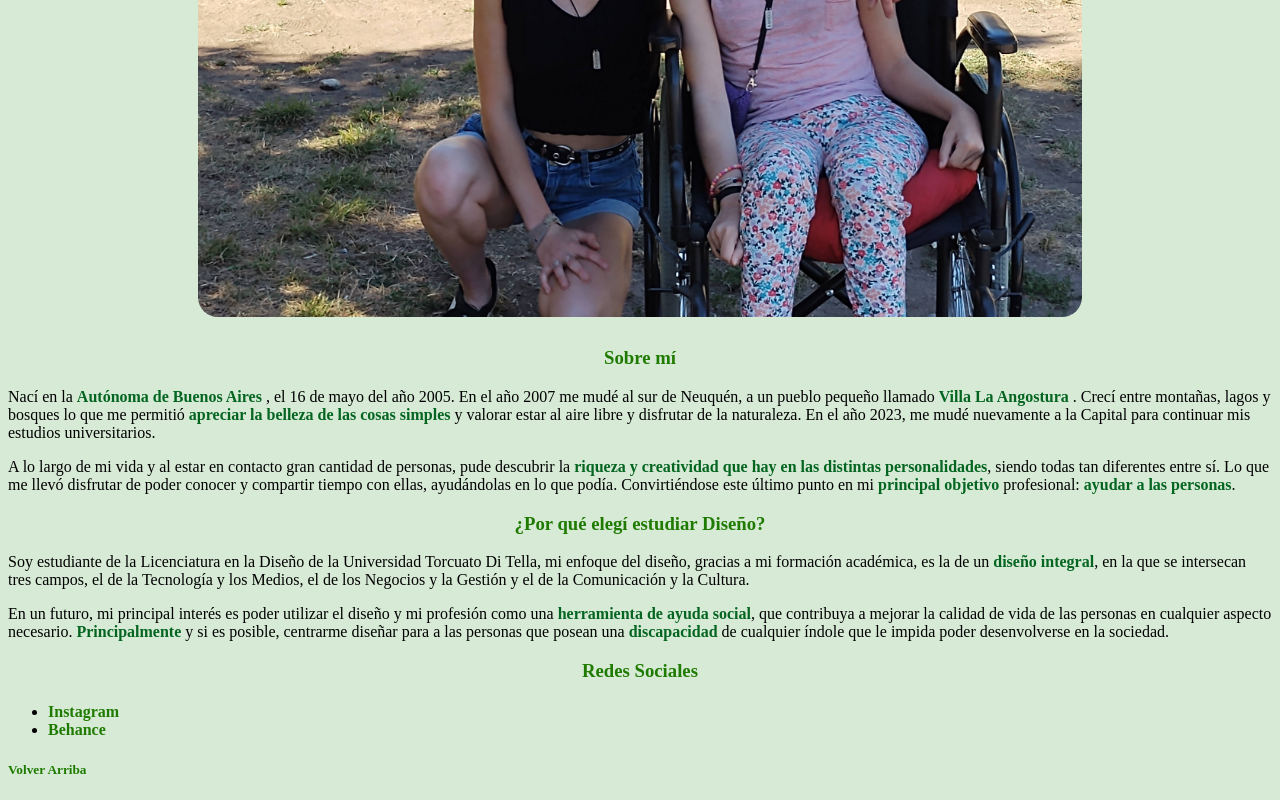
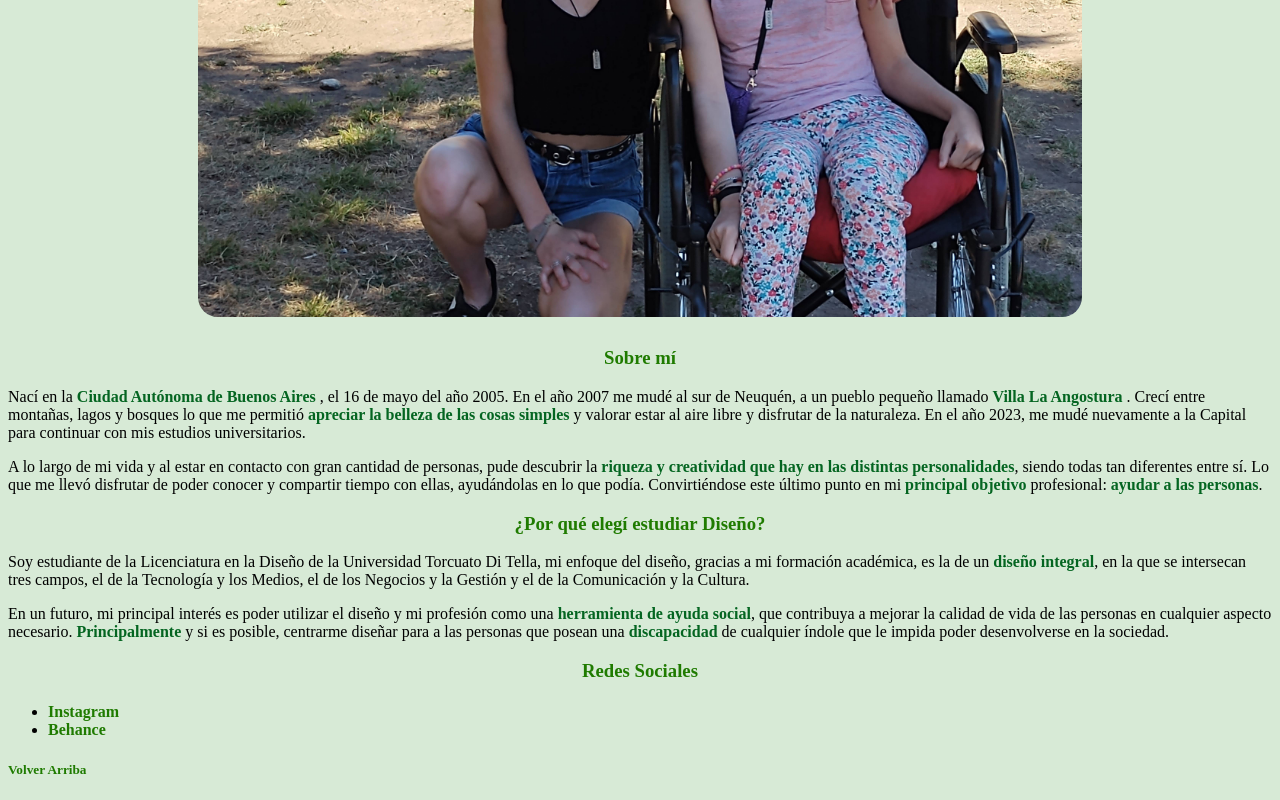
Before and after one commit to Isabella-Monti/TP1_Isabella_Monti, a plain HTML site: page index.html in a window 1280 px wide. Shown: the part 584-1384 px from the top of the page. Drawn offline with Linux system fonts and the light colour scheme.

Commit message:
Add files via upload

```diff
--- a/index.html
+++ b/index.html
@@ -24,9 +24,9 @@
 
 <h3 id="Historia"> Sobre mí</h3>
 
-<p>Nací en la <strong>Autónoma de Buenos Aires</strong> , el 16 de mayo del año 2005. En el año 2007 me mudé al sur de Neuquén, a un pueblo pequeño llamado <strong>Villa La Angostura</strong> . Crecí entre montañas, lagos y bosques lo que me permitió <strong>apreciar la belleza de las cosas simples</strong> y valorar estar al aire libre y disfrutar de la naturaleza. En el año 2023, me mudé nuevamente a la Capital para continuar mis estudios universitarios.</p>
+<p>Nací en la <strong>Ciudad Autónoma de Buenos Aires</strong> , el 16 de mayo del año 2005. En el año 2007 me mudé al sur de Neuquén, a un pueblo pequeño llamado <strong>Villa La Angostura</strong> . Crecí entre montañas, lagos y bosques lo que me permitió <strong>apreciar la belleza de las cosas simples</strong> y valorar estar al aire libre y disfrutar de la naturaleza. En el año 2023, me mudé nuevamente a la Capital para continuar con mis estudios universitarios.</p>
 
-<p>A lo largo de mi vida y al estar en contacto gran cantidad de personas, pude descubrir la <strong> riqueza y creatividad que hay en las distintas personalidades</strong>, siendo todas tan diferentes entre sí. Lo que me llevó disfrutar de poder conocer y compartir tiempo con ellas, ayudándolas en lo que podía. Convirtiéndose este último punto en mi <strong>principal objetivo</strong> profesional: <strong>ayudar a las personas</strong>.</p>
+<p>A lo largo de mi vida y al estar en contacto con gran cantidad de personas, pude descubrir la <strong> riqueza y creatividad que hay en las distintas personalidades</strong>, siendo todas tan diferentes entre sí. Lo que me llevó disfrutar de poder conocer y compartir tiempo con ellas, ayudándolas en lo que podía. Convirtiéndose este último punto en mi <strong>principal objetivo</strong> profesional: <strong>ayudar a las personas</strong>.</p>
 
 <h3 id="Universitaria"> ¿Por qué elegí estudiar Diseño? </h3>
 
```
